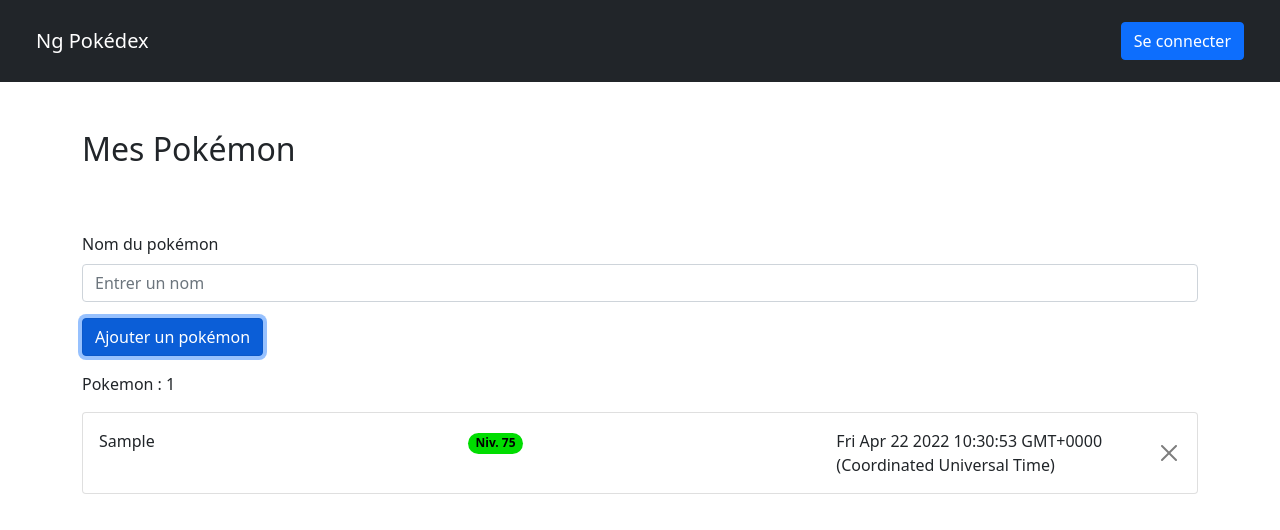
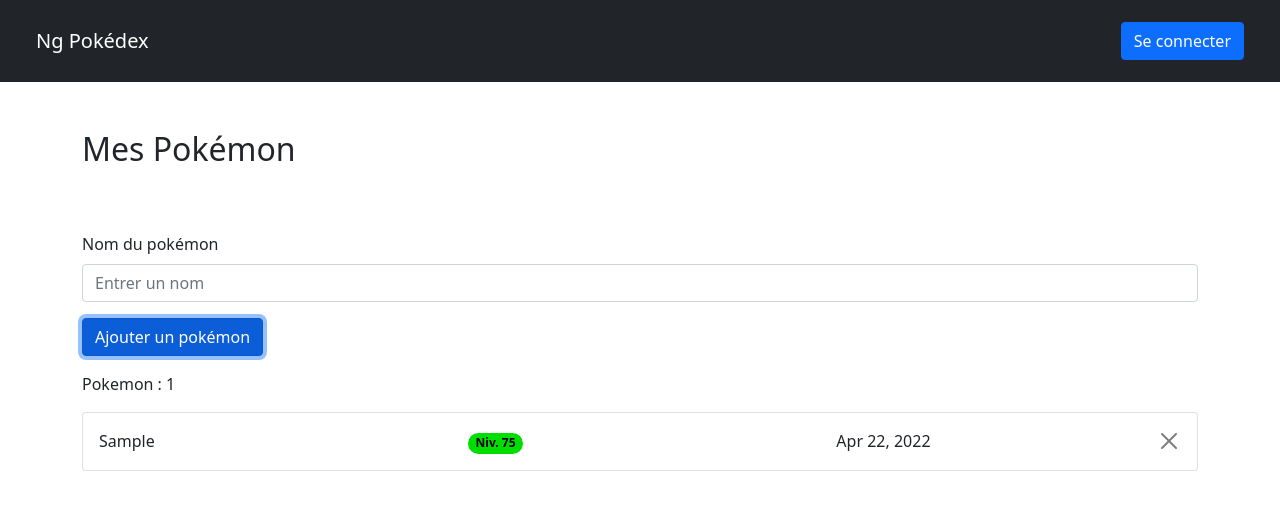
Before and after one commit to mvidailhet/cours-angular-pokedex, an Angular app: page / in a window 1280 px wide. Both pictures are taken after typing "Sample" into the empty fields and a click on the button "Ajouter un pokémon". Shown: the top 530 px of the page. Built offline with nearby package versions, Linux system fonts and the light colour scheme.

Commit message:
Ajout d'un pipe 'built-in', 'date' pour afficher proprement la date

```diff
--- a/src/app/components/pokemon-item/pokemon-item.component.html
+++ b/src/app/components/pokemon-item/pokemon-item.component.html
@@ -13,7 +13,7 @@
       </span>
     </div>
     <div class="col">
-      {{ pokemon.createdAt }}
+      {{ pokemon.createdAt | date }}
     </div>
   </div>
   <div class="close-button-container p-3">
```
